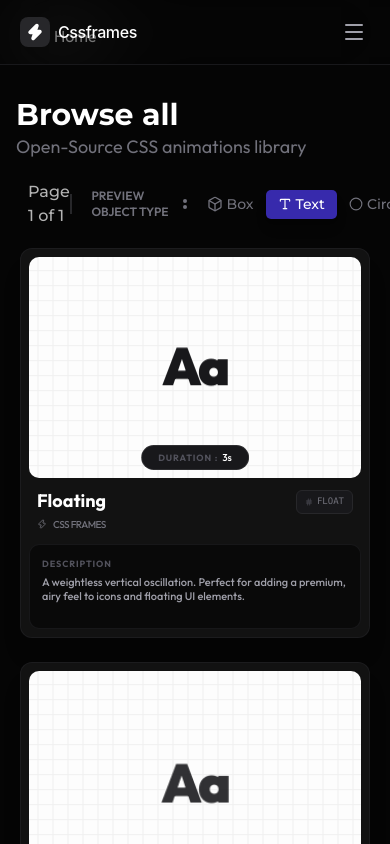
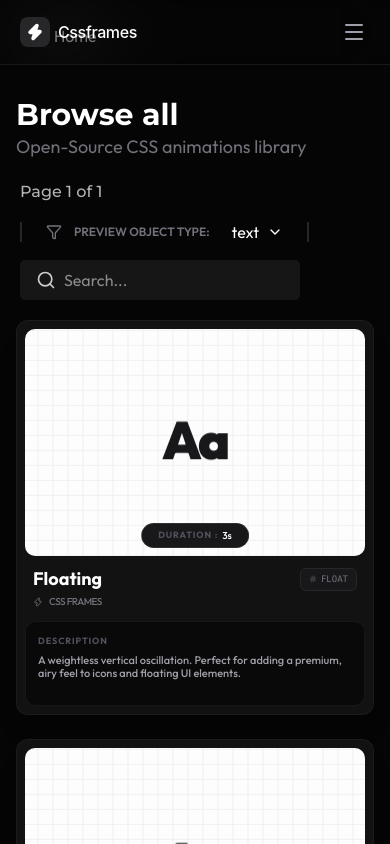
Before and after one commit to byllzz/cssframes, a React (Vite) app: page / in a window 390 px wide. Built offline with nearby package versions, Linux system fonts and the light colour scheme; a web font is replaced by a local one.

Commit message:
fixed responsive bugs

```diff
--- /dev/null
+++ b/src/components/FilterDropdown.jsx
@@ -0,0 +1,66 @@
+import React, { useState, useRef, useEffect } from 'react';
+import { ChevronDown, Filter } from 'lucide-react';
+
+export default function FilterDropdown({ previewOptions, setPreviewType }) {
+  const [isOpen, setIsOpen] = useState(false);
+  const [selected, setSelected] = useState('text');
+  const dropdownRef = useRef(null);
+
+  // Close dropdown when clicking outside
+  useEffect(() => {
+    const handleClickOutside = event => {
+      if (dropdownRef.current && !dropdownRef.current.contains(event.target)) {
+        setIsOpen(false);
+      }
+    };
+    document.addEventListener('mousedown', handleClickOutside);
+    return () => document.removeEventListener('mousedown', handleClickOutside);
+  }, []);
+
+  return (
+    <div
+      className="relative inline-flex items-center gap-1 px-4 py-2 rounded-[5px] text-left font-outfit hover:bg-zinc-800 active:bg-zinc-700"
+      ref={dropdownRef}
+      onClick={() => setIsOpen(!isOpen)}
+    >
+      <div className="flex items-center mr-1.5">
+        <Filter size={16} className='text-zinc-500' />
+        <h3 className="text-xs font-semibold text-zinc-500 uppercase px-3"> Preview Object Type:</h3>
+      </div>
+
+      <button className="flex items-center gap-2">
+        {selected}{' '}
+        <ChevronDown
+          size={16}
+          className={`text-white transition-transform duration-300 ${isOpen ? 'rotate-180' : ''}`}
+        />
+      </button>
+
+      {/* Dropdown Menu */}
+      {isOpen && (
+        <div className="absolute right-0 top-10 mt-2  w-[120px]  bg-[#121212] border border-zinc-800 rounded-[5px]  overflow-hidden z-[110] animate-in fade-in zoom-in-95 duration-200 ">
+          <div className="p-1">
+            {previewOptions.map(option => (
+              <button
+                key={option.id}
+                onClick={() => {
+                  setSelected(option.id);
+                  setIsOpen(false);
+                  setPreviewType(option.id);
+                }}
+                className={`w-full text-left px-4 py-2 text-sm rounded-[5px] transition-colors cursor-pointer flex items-center gap-2
+                  ${
+                    selected === option.label
+                      ? 'bg-zinc-800 text-white'
+                      : 'text-zinc-400 hover:bg-white/5 hover:text-white'
+                  }`}
+              >
+                {option.icon} {option.label}
+              </button>
+            ))}
+          </div>
+        </div>
+      )}
+    </div>
+  );
+}
--- a/src/components/ui/GridContent.jsx
+++ b/src/components/ui/GridContent.jsx
@@ -3,6 +3,9 @@ import AnimationCard from '../layout/AnimationCard';
 import SearchNavigation from './SearchNavigation';
 import { Columns, Home, LayoutGrid, ChevronLeft, ChevronRight } from 'lucide-react';
 import PreviewType from './PreviewType';
+import FilterDropdown from '../FilterDropdown';
+
+import { Box, Type, Circle, Star } from 'lucide-react';
 
 export default function GridContent({
   animations,
@@ -44,6 +47,15 @@ export default function GridContent({
     document.getElementById('grid-top')?.scrollIntoView({ behavior: 'smooth' });
   };
 
+
+// preview Options
+     const previewOptions = [
+       { id: 'box', label: 'Box', icon: <Box size={16} /> },
+       { id: 'text', label: 'Text', icon: <Type size={14} /> },
+       { id: 'circle', label: 'Circle', icon: <Circle size={14} /> },
+       { id: 'icon', label: 'Icon', icon: <Star size={14} /> },
+     ];
+
   return (
     <div className="flex-1 h-screen overflow-y-auto overflow-x-hidden bg-[#050505] py-6 font-outfit">
       <div id="grid-top" /> {/* Scroll anchor */}
@@ -58,17 +70,28 @@ export default function GridContent({
         <p className="text-zinc-500 text-[18px] font-outfit ">Open-Source CSS animations library</p>
       </div>
       {/* Controls */}
-      <div className="flex items-center justify-between w-full relative right-2 px-9 mb-5 ">
+      <div className="flex flex-col md:flex-row md:items-center gap-2 md:gap-0 items-start justify-between w-full relative right-2 px-7 md:px-9 mb-5 ">
+
         <h2 className="text-white/70 text-md font-heading font-medium">
           Page {currentPage} of {totalPages || 1}
         </h2>
 
-        <div className="text-white flex items-center gap-2 ">
+        <div className="text-white flex  items-center gap-2 flex-wrap md:flex-nowrap ">
           <div className="h-5 w-[2px] bg-zinc-800"></div>
-          <PreviewType previewType={previewType} setPreviewType={setPreviewType} />
-          <div className="h-5 w-[2px] bg-zinc-800"></div>
+          <div className="hidden md:block">
+            <PreviewType
+              previewType={previewType}
+              setPreviewType={setPreviewType}
+              previewOptions={previewOptions}
+            />
+          </div>
+          <div className='block md:hidden'>
+            <FilterDropdown previewOptions={previewOptions} setPreviewType={setPreviewType} />
+          </div>
+
+          <div className="h-5 w-[2px] bg-zinc-800 "></div>
           {/* grid pattern btns */}
-          <div className="flex items-center gap-2">
+          <div className=" items-center gap-2 hidden md:flex">
             {gridPatternsBtns.map(btn => (
               <button
                 key={btn.id}
@@ -84,7 +107,7 @@ export default function GridContent({
       </div>
       {/* Grid Layout */}
       <div
-        className={`grid gap-6 px-5 md:px-6 mb-12 ${gridPattern === 'grid' ? 'grid-cols-1 md:grid-cols-2 lg:grid-cols-4' : 'grid-cols-1'}`}
+        className={`grid gap-6 px-4 md:px-6 mb-12 ${gridPattern === 'grid' ? 'grid-cols-1 md:grid-cols-2 lg:grid-cols-4' : 'grid-cols-1'}`}
       >
         {currentCards.length > 0 ? (
           currentCards.map(animation => (
@@ -133,7 +156,7 @@ export default function GridContent({
             onClick={() => paginate(currentPage + 1)}
             className="p-3 rounded-2xl bg-zinc-900 border border-zinc-800 text-white disabled:opacity-20 disabled:cursor-not-allowed hover:bg-zinc-800 transition-colors"
           >
-            <ChevronRight size={20} />
+            <ChevronRight size={18} />
           </button>
         </div>
       )}
--- a/src/components/ui/PreviewType.jsx
+++ b/src/components/ui/PreviewType.jsx
@@ -1,18 +1,14 @@
 import React from 'react'
-import { Box, Type, Circle, Star } from 'lucide-react'
+import FilterDropdown from '../FilterDropdown';
 
-export default function PreviewType({previewType , setPreviewType}) {
-     const previewOptions = [
-       { id: 'box', label: 'Box', icon: <Box size={16} /> },
-       { id: 'text', label: 'Text', icon: <Type size={14} /> },
-       { id: 'circle', label: 'Circle', icon: <Circle size={14} /> },
-       { id: 'icon', label: 'Icon', icon: <Star size={14} /> },
-     ];
+export default function PreviewType({ previewType, setPreviewType, previewOptions }) {
+
 
   return (
+    <>
       <div className="flex flex-row items-center">
         <div className="flex items-center gap-1">
-        <h3 className="text-xs font-semibold text-zinc-500 uppercase px-3 animate-in fade-in">
+          <h3 className="text-xs font-semibold text-zinc-500 uppercase px-3 ">
             Preview Object Type
           </h3>
           <span className="flex flex-col items-center gap-[2px] relative right-2">
@@ -37,5 +33,6 @@ export default function PreviewType({previewType , setPreviewType}) {
           </button>
         ))}
       </div>
+    </>
   );
 }
--- a/src/components/ui/Sidebar.jsx
+++ b/src/components/ui/Sidebar.jsx
@@ -27,7 +27,7 @@ const categories = [
 ];
 
 const settings = [
-  { name: 'Settings', icon: <Settings2 size={20} /> },
+  // { name: 'Settings', icon: <Settings2 size={20} /> },
   { name: 'Appearance', icon: <Palette size={20} /> },
 ];
 
@@ -43,7 +43,7 @@ export default function Sidebar({
 
   return (
     <div
-      className={`h-screen bg-[#050505] border-r border-zinc-900 flex flex-col font-outfit ${
+      className={`h-screen bg-[#050505] border-r border-zinc-900 flex flex-col font-outfit transition-width duration-50 ${
         isCollapsed ? 'w-[80px]' : 'w-[240px]'
       }`}
     >
@@ -181,7 +181,6 @@ export default function Sidebar({
             {!isCollapsed && <span className="animate-in fade-in">{item.name}</span>}
           </button>
         ))}
-        {/* this is our bottom settings panel */}
         <div className={`absolute z-99 -top-70 ${isCollapsed ? '-right-85' : '-right-60 '}`}>
           {activePanel === 'Settings' && (
             <SettingsPanel
```
Lines whose indentation alone changed are shown as unchanged.
